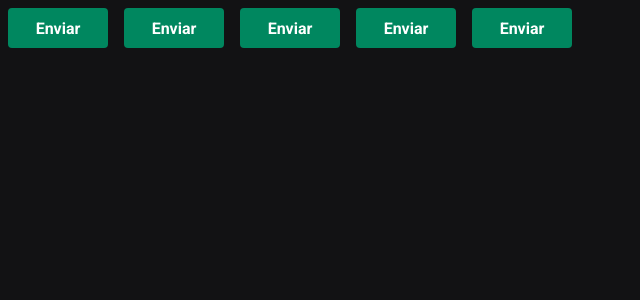
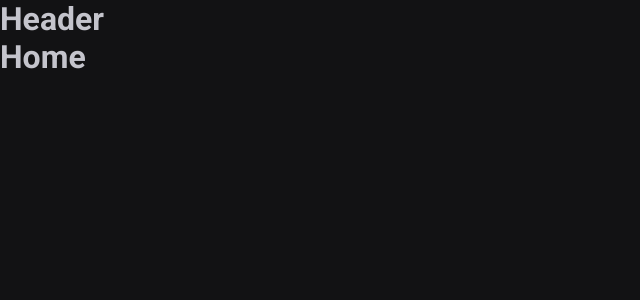
Before and after one commit to imnotannamaria/Ignite-timer, a React (Vite) app: page / in a window 1280 px wide. Shown: the top 300 px of the page, without its empty margins (0-640 px from the left). Built offline with nearby package versions, Linux system fonts and the light colour scheme.

Commit message:
Criando rotas utilizando React Router Dom.

```diff
--- a/package.json
+++ b/package.json
@@ -11,6 +11,7 @@
   "dependencies": {
     "react": "^18.0.0",
     "react-dom": "^18.0.0",
+    "react-router-dom": "^6.3.0",
     "styled-components": "^5.3.5"
   },
   "devDependencies": {
--- a/src/App.tsx
+++ b/src/App.tsx
@@ -1,5 +1,6 @@
 import { ThemeProvider } from 'styled-components'
-import { Button } from './components/Button'
+import { BrowserRouter } from 'react-router-dom'
+import { Router } from './Router'
 import { GlobalStyle } from './styles/global'
 import { defaultTheme } from './styles/themes/default'
 
@@ -7,13 +8,10 @@ export function App() {
   return (
     <>
       <ThemeProvider theme={defaultTheme}>
-        <Button variant="primary" />
-        <Button variant="secondary" />
-        <Button variant="success" />
-        <Button variant="danger" />
-        <Button />
-
-        <GlobalStyle />
+        <BrowserRouter>
+          <Router />
+          <GlobalStyle />
+        </BrowserRouter>
       </ThemeProvider>
     </>
   )
--- /dev/null
+++ b/src/Router.tsx
@@ -0,0 +1,15 @@
+import { Routes, Route } from 'react-router-dom'
+import { DefaultLayout } from './layouts/DefaultLayout'
+import { History } from './pages/History'
+import { Home } from './pages/Home'
+
+export function Router() {
+  return (
+    <Routes>
+      <Route path="/" element={<DefaultLayout />}>
+        <Route path="/" element={<Home />} />
+        <Route path="/history" element={<History />} />
+      </Route>
+    </Routes>
+  )
+}
--- a/src/components/Button.styles.ts
+++ /dev/null
@@ -1,35 +0,0 @@
-import styled, { css } from 'styled-components'
-
-export type ButtonVariant = 'primary' | 'secondary' | 'danger' | 'success'
-
-interface ButtonConteinerProps {
-  variant: ButtonVariant
-}
-
-const buttonvariants = {
-  primary: 'purple',
-  secondary: 'orange',
-  danger: 'red',
-  success: 'green',
-}
-
-export const ButtonContainer = styled.button<ButtonConteinerProps>`
-  width: 100px;
-  height: 40px;
-  border-radius: 4px;
-  border: 0;
-  margin: 8px;
-  cursor: pointer;
-  font-weight: bold;
-
-  background-color: ${(props) => props.theme['green-500']};
-  color: ${(props) => props.theme.white};
-
-  /*
-    ${(props) => {
-    return css`
-      background-color: ${buttonvariants[props.variant]};
-    `
-  }}
-    */
-`
--- a/src/components/Button.tsx
+++ /dev/null
@@ -1,9 +0,0 @@
-import { ButtonContainer, ButtonVariant } from './Button.styles'
-
-interface ButtonProps {
-  variant?: ButtonVariant
-}
-
-export function Button({ variant = 'primary' }: ButtonProps) {
-  return <ButtonContainer variant={variant}>Enviar</ButtonContainer>
-}
--- /dev/null
+++ b/src/components/Header.tsx
@@ -0,0 +1,3 @@
+export function Header() {
+  return <h1>Header</h1>
+}
--- /dev/null
+++ b/src/layouts/DefaultLayout.tsx
@@ -0,0 +1,11 @@
+import { Outlet } from 'react-router-dom'
+import { Header } from '../components/Header'
+
+export function DefaultLayout() {
+  return (
+    <div>
+      <Header />
+      <Outlet />
+    </div>
+  )
+}
--- /dev/null
+++ b/src/pages/History.tsx
@@ -0,0 +1,3 @@
+export function History() {
+  return <h1>History</h1>
+}
--- /dev/null
+++ b/src/pages/Home.tsx
@@ -0,0 +1,3 @@
+export function Home() {
+  return <h1>Home</h1>
+}
```
Also changed, not shown: 2 other files (tests, documents, lock files or other folders).
